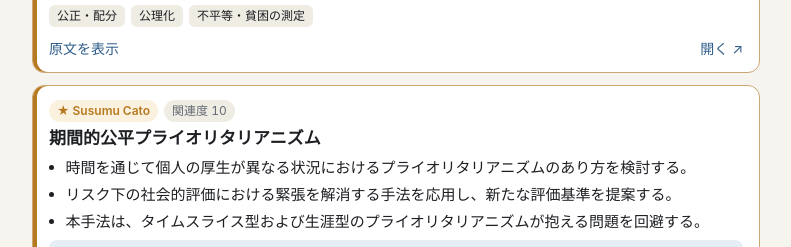
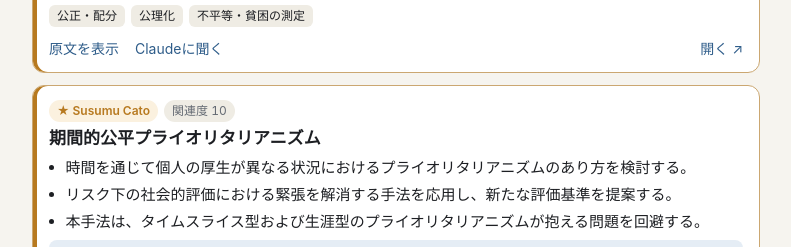
Before and after one commit to corocorobirdie/20261120newsfeed, a plain HTML site: page web/index.html in a window 1280 px wide. Shown: the part 705-952 px from the top of the page, without its empty margins (244-1035 px from the left). Drawn offline with Linux system fonts and the light colour scheme; files whose address does not match are found by name.

Commit message:
Summarize all shown papers; add Ask Claude button to cards
Co-Authored-By: Claude Opus 5.5 <noreply@anthropic.com>
Claude-Session: https://claude.ai/code/session_016XPqi7kWdP2MueQVYMJkqq

```diff
--- a/web/app.js
+++ b/web/app.js
@@ -125,6 +125,7 @@ function card(it) {
   const tags = node.querySelector(".tags");
   for (const t of it.tags || []) tags.append(el("span", null, t));
   node.querySelector(".open").href = it.url;
+  node.querySelector(".ask").href = askClaudeUrl(it);
 
   const btn = node.querySelector(".toggle-orig");
   const orig = node.querySelector(".orig");
@@ -137,6 +138,20 @@ function card(it) {
     btn.textContent = orig.hidden ? "原文を表示" : "原文を隠す";
   });
   return node;
+}
+
+// Claude を開いて、この記事についての質問を入力済みにする
+function askClaudeUrl(it) {
+  const lines = [
+    "次の論文について、日本語で解説してください。主な結果、使われている公理や手法、先行研究との関係、意義と限界を教えてください。",
+    "",
+    `タイトル: ${it.title}`,
+  ];
+  if (it.authors && it.authors.length) lines.push(`著者: ${it.authors.slice(0, 10).join(", ")}`);
+  if (it.venue) lines.push(`掲載先: ${it.venue}（${it.date || ""}）`);
+  lines.push(`リンク: ${it.url}`);
+  if (it.abstract) lines.push("", "要旨:", it.abstract.slice(0, 2500));
+  return "https://claude.ai/new?q=" + encodeURIComponent(lines.join("\n"));
 }
 
 function render() {
--- a/web/index.html
+++ b/web/index.html
@@ -44,6 +44,7 @@
     <div class="tags"></div>
     <div class="actions">
       <button class="toggle-orig" type="button">原文を表示</button>
+      <a class="ask" target="_blank" rel="noopener">Claudeに聞く</a>
       <a class="open" target="_blank" rel="noopener">開く ↗</a>
     </div>
     <div class="orig" hidden></div>
--- a/web/style.css
+++ b/web/style.css
@@ -95,6 +95,7 @@ main { max-width: 760px; margin: 0 auto; padding: 12px 16px calc(40px + env(safe
 .tags span { font-size: 12px; padding: 1px 8px; border-radius: 6px; background: var(--chip); }
 .actions { display: flex; gap: 16px; align-items: center; margin-top: 10px; font-size: 14px; }
 .actions button { border: 0; background: none; padding: 0; color: var(--accent); cursor: pointer; }
+.actions .ask { text-decoration: none; }
 .actions .open { margin-left: auto; text-decoration: none; }
 .orig { margin-top: 10px; padding-top: 10px; border-top: 1px dashed var(--line); font-size: 14px; line-height: 1.6; overflow-wrap: anywhere; }
 .orig .label { font-size: 12px; color: var(--muted); display: block; margin-bottom: 2px; }
```
Also changed, not shown: 1 other file.
